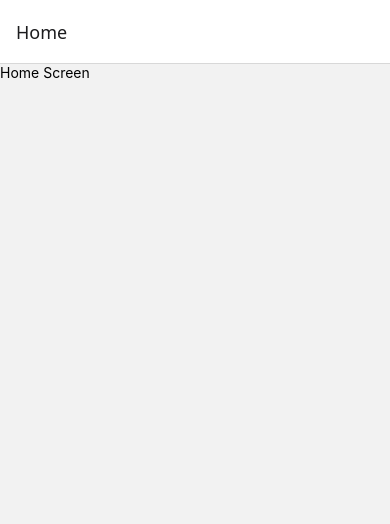
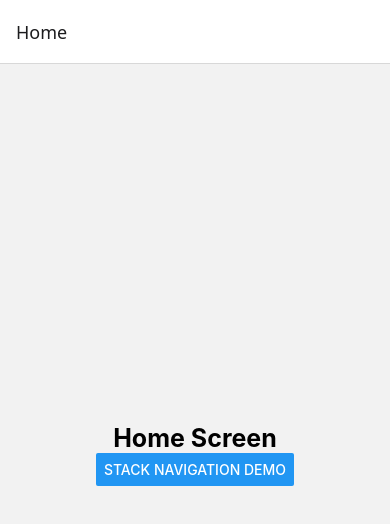
Before and after one commit to PrashantMaurya252/react-native-cli, a React Native app: screen /Home in a window 390 px wide. Shown: the top 524 px of the page. Built offline with nearby package versions, Linux system fonts and the light colour scheme.

Commit message:
passing dynamic data

```diff
--- a/src/RootNavigator.tsx
+++ b/src/RootNavigator.tsx
@@ -1,12 +1,18 @@
 import {createStackNavigator} from '@react-navigation/stack';
 import HomeScreen from './screens/HomeScreen';
+import StackNavigationDemo from './components/stack/StackNavigationDemo';
 
-const Stack = createStackNavigator();
+export type RootStackParamsList = {
+  Home: undefined;
+  StackDemo: undefined;
+};
+const Stack = createStackNavigator<RootStackParamsList>();
 
 const RootNavigator: React.FC = () => {
   return (
     <Stack.Navigator>
       <Stack.Screen name="Home" component={HomeScreen} />
+      <Stack.Screen name="StackDemo" component={StackNavigationDemo} />
     </Stack.Navigator>
   );
 };
--- a/src/components/stack/StackNavigationDemo.tsx
+++ b/src/components/stack/StackNavigationDemo.tsx
@@ -1,14 +1,43 @@
 import {createStackNavigator} from '@react-navigation/stack';
 import StackScreen1 from './StackScreen1';
 import StackScreen2 from './StackScreen2';
+import {Text, View} from 'react-native';
+import HomeScreen from '../../screens/HomeScreen';
 
-const Stack = createStackNavigator();
+export type StackDemoParamList = {
+  StackScreen1: undefined;
+  StackScreen2: {
+    itemId: number;
+  };
+};
+const Stack = createStackNavigator<StackDemoParamList>();
 
 const StackNavigationDemo: React.FC = () => {
+  console.log('HomeScreen', HomeScreen);
   return (
     <Stack.Navigator>
-      <Stack.Screen name="StackScreen1" component={StackScreen1} />
-      <Stack.Screen name="StackScreen2" component={StackScreen2} />
+      <Stack.Screen
+        options={{title: 'Stack Screen One'}}
+        name="StackScreen1"
+        component={StackScreen1}
+        // component={() => (
+        //   <View>
+        //     <Text>Inline Text Navigation Screen 1</Text>
+        //   </View>
+        // )}
+      />
+      <Stack.Screen
+        options={({route}) => ({title: `Item ${route.params.itemId}`})}
+        name="StackScreen2"
+        component={StackScreen2}
+        // component={() => (
+        //   <View>
+        //     <Text>Inline Text Navigation Screen 2</Text>
+        //   </View>
+        // )}
+      />
     </Stack.Navigator>
   );
 };
+
+export default StackNavigationDemo;
--- a/src/components/stack/StackScreen1.tsx
+++ b/src/components/stack/StackScreen1.tsx
@@ -0,0 +1,21 @@
+import { StackNavigationProp } from "@react-navigation/stack"
+import { Button, Text, View } from "react-native"
+import { StackDemoParamList } from "./StackNavigationDemo"
+import { useNavigation } from "@react-navigation/native"
+import React from "react"
+
+
+type StackScreen1NavigationProp=StackNavigationProp<StackDemoParamList,"StackScreen1">
+const StackScreen1:React.FC=()=>{
+    const navigation = useNavigation<StackScreen1NavigationProp>()
+    return(
+        <View>
+            <Text>Stack Screen 1</Text>
+            <Button title="Go to Navigation Screen 1"/>
+        </View>
+    )
+}
+
+console.log("TSack Screen exporting")
+
+export default StackScreen1
--- a/src/components/stack/StackScreen2.tsx
+++ b/src/components/stack/StackScreen2.tsx
@@ -0,0 +1,20 @@
+import { useNavigation } from "@react-navigation/native"
+import { StackNavigationProp } from "@react-navigation/stack"
+import { Button, Text, View } from "react-native"
+import { StackDemoParamList } from "./StackNavigationDemo"
+import React from "react"
+
+
+type StackScreen2NavigationProp = StackNavigationProp<StackDemoParamList,"StackScreen2">
+const StackScreen2:React.FC=()=>{
+
+    const navigation = useNavigation<StackScreen2NavigationProp>()
+    return(
+        <View>
+            <Text>Stack Screen 2</Text>
+            <Button title="Go to Stack Screen 2"/>
+        </View>
+    )
+}
+
+export default StackScreen2
--- a/src/screens/HomeScreen.tsx
+++ b/src/screens/HomeScreen.tsx
@@ -1,11 +1,38 @@
-import { Text, View } from "react-native"
+import {useNavigation} from '@react-navigation/native';
+import {StackNavigationProp} from '@react-navigation/stack';
+import {Button, StyleSheet, Text, View} from 'react-native';
+import {RootStackParamsList} from '../RootNavigator';
+import StackScreen1 from '../components/stack/StackScreen1';
 
-const  HomeScreen:React.FC = ()=>{
-    return(
-        <View>
-            <Text>Home Screen</Text>
-        </View>
-    )
-}
+type HomeScreenNavigationProp = StackNavigationProp<
+  RootStackParamsList,
+  'Home'
+>;
 
-export default HomeScreen
+const HomeScreen: React.FC = () => {
+  console.log('Stack Screen 1 Home.tsx', StackScreen1);
+  const navigation = useNavigation<HomeScreenNavigationProp>();
+  return (
+    <View style={styles.container}>
+      <Text style={styles.text}>Home Screen</Text>
+      <Button
+        title="Stack Navigation Demo"
+        onPress={() => navigation.navigate('StackDemo')}
+      />
+    </View>
+  );
+};
+
+const styles = StyleSheet.create({
+  container: {
+    flex: 1,
+    justifyContent: 'center',
+    alignItems: 'center',
+  },
+  text: {
+    fontWeight: 'bold',
+    fontSize: 25,
+  },
+});
+
+export default HomeScreen;
```
Also changed, not shown: App.tsx (+5 -9 lines).
